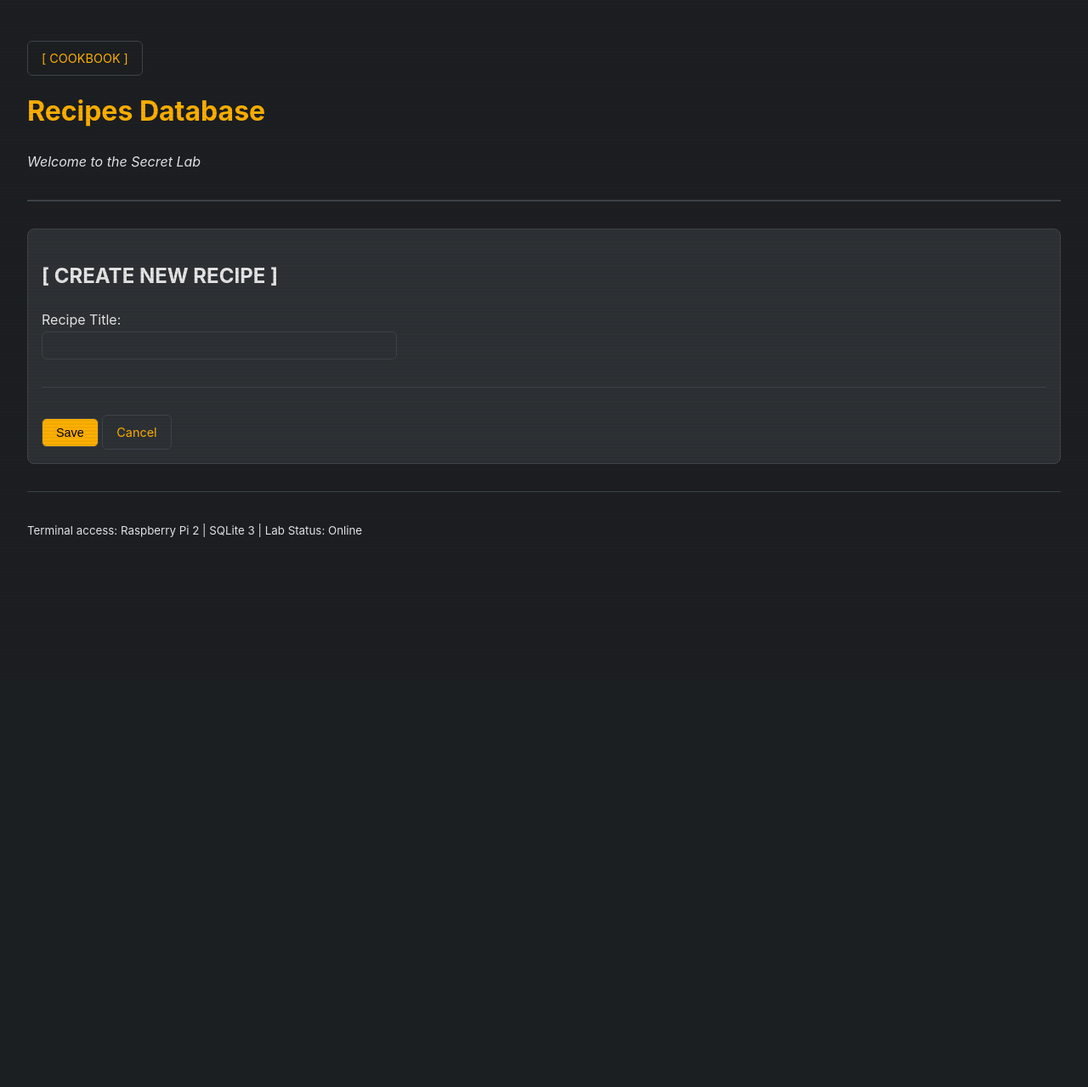
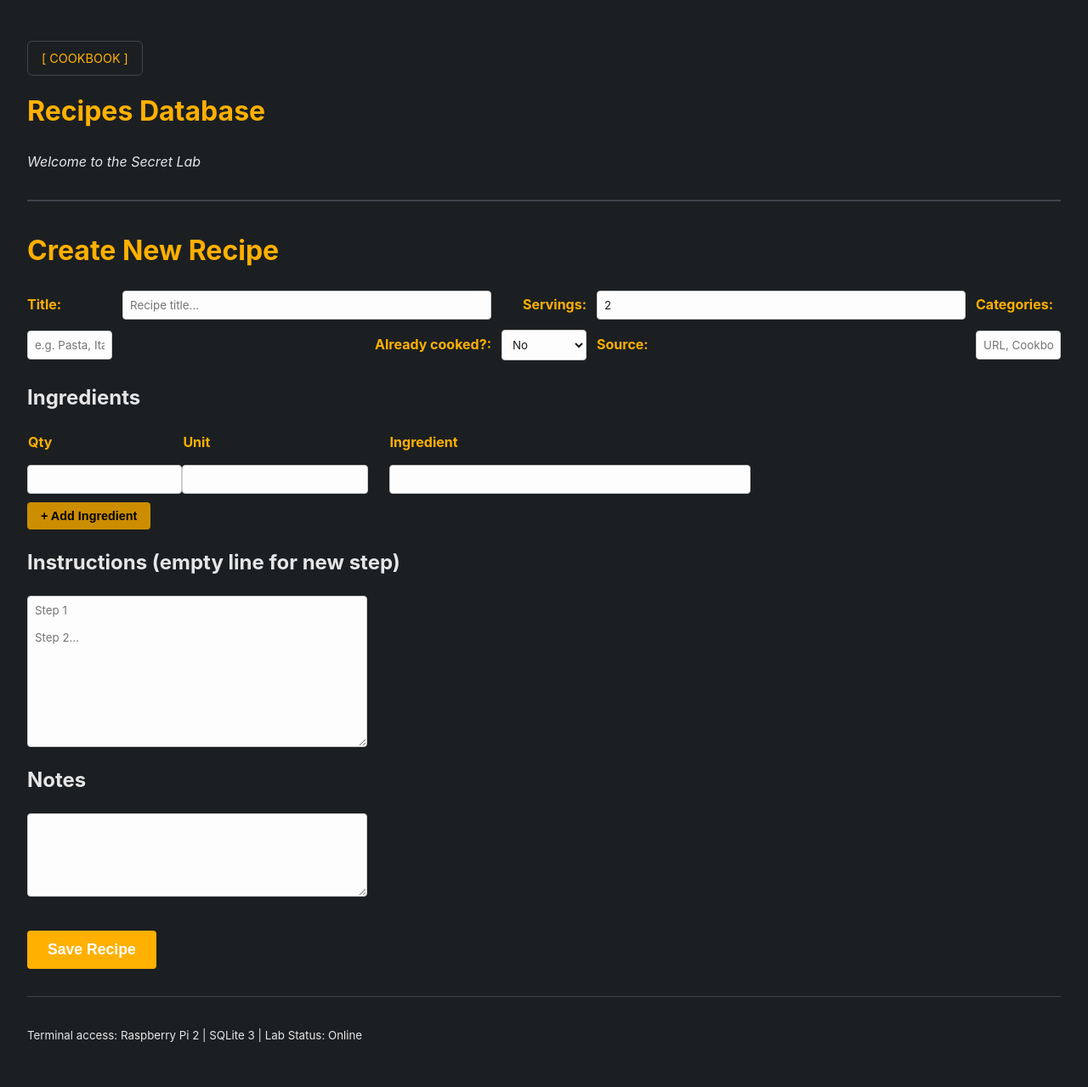
Before and after one commit to valaki-berlin/Kochbuch, a Flask app: page /recipe/new in a window 1280 px wide. Shown: the whole page at 85% size. Before the commit the page ends 632 px from the top, so only its background shows below. Run offline with Flask 3, Linux system fonts and the light colour scheme.

Commit message:
insert new recipe works basically, UI needs overhaul

```diff
--- a/kochbuch/init_recipes_sqlite_summary.sql
+++ b/kochbuch/init_recipes_sqlite_summary.sql
@@ -34,6 +34,7 @@
     title_normalized   TEXT NOT NULL COLLATE NOCASE,
     description   TEXT,
     annotations   TEXT,
+    original_source TEXT,
     servings      INTEGER CHECK (servings > 0),
     prep_minutes  INTEGER CHECK (prep_minutes >= 0),
     cook_minutes  INTEGER CHECK (cook_minutes >= 0),
--- a/kochbuch/strings.py
+++ b/kochbuch/strings.py
@@ -27,7 +27,24 @@
 'choose_file': 'XML-Datei auswählen',
 'import_button': 'Importieren',
 'upload_text': 'Wähle eine XML-Datei aus, um Rezepte in die Datenbank zu laden',
-'browse': 'Ja wo isse denn?'
+'browse': 'Ja wo isse denn?',
+"title_label": "Titel",
+        "servings_label": "Portionen",
+        "tested_label": "Schon mal gekocht?",
+        "cat_label": "Kategorien",
+        "source_label": "Quelle",
+        "image_label": "Bilddatei (Name)",
+        "ingredients_title": "Zutaten",
+        "instructions_title": "Anleitung (Leerzeile für neuen Schritt)",
+        "notes_title": "Anmerkungen",
+        "save_btn": "Rezept speichern",
+        "yes": "Ja",
+        "no": "Nein",
+        "amount_head": "Menge",
+        "unit_head": "Einheit",
+        "ing_head": "Zutat",
+        "add_ingredient": "Zutat hinzufügen",
+        "delete_row": "Löschen"
 },
     'en': {
         'title': 'Recipes Database',
@@ -54,6 +71,23 @@
 'choose_file': 'Select XML file',
 'import_button': 'Import',
 'upload_text': 'Select a file for Upload',
-'browse': "Browse"
+'browse': "Browse",
+"title_label": "Title",
+        "servings_label": "Servings",
+        "tested_label": "Already cooked?",
+        "cat_label": "Categories",
+        "source_label": "Source",
+        "image_label": "Image File (name)",
+        "ingredients_title": "Ingredients",
+        "instructions_title": "Instructions (empty line for new step)",
+        "notes_title": "Notes",
+        "save_btn": "Save Recipe",
+        "yes": "Yes",
+        "no": "No",
+        "amount_head": "Qty",
+        "unit_head": "Unit",
+        "ing_head": "Ingredient",
+	"add_ingredient": "Add Ingredient",
+        "delete_row": "Delete",
     }
 }
--- a/kochbuch/templates/base.html
+++ b/kochbuch/templates/base.html
@@ -222,6 +222,133 @@
 	object-position: center;
     }
 
+/* Layout helpers for forms */
+.form-actions {
+    display: flex;
+    justify-content: flex-start;
+    margin-top: 30px;
+}
+
+.ing-table {
+    width: 100%;
+    border-collapse: collapse;
+    margin-bottom: 10px;
+}
+
+.ing-table th {
+    text-align: left;
+    padding-bottom: 10px;
+    color: var(--accent-color); /* Nutzt deine Projekt-Variable */
+    border: none;
+}
+
+.ing-table td {
+    padding: 5px 0;
+    border: none;
+}
+
+.btn-add {
+    background-color: var(--secondary-amber);
+    color: #000;
+    border: none;
+    padding: 8px 16px;
+    border-radius: 4px;
+    font-weight: bold;
+    cursor: pointer;
+}
+
+.btn-save-large {
+    background-color: var(--accent-color);
+    color: white;
+    padding: 12px 24px;
+    border: none;
+    border-radius: 4px;
+    font-weight: bold;
+    font-size: 1.1rem;
+    cursor: pointer;
+}
+
+.btn-remove {
+    color: #ff4444;
+    background: none;
+    border: none;
+    font-size: 1.2rem;
+    cursor: pointer;
+}
+
+/* base.html <style> update */
+
+/* Light inputs for better readability */
+input, textarea, select {
+    background-color: #fdfdfd !important;
+    color: #1a1a1a !important;
+    border: 1px solid #ccc !important;
+    border-radius: 4px;
+    padding: 8px;
+    font-family: inherit;
+    box-sizing: border-box; /* Crucial for width/padding matching */
+}
+
+/* Header Grid: Label | Wide Input | Right Label | Right Input */
+/* Adjusted min-widths for numerical inputs on the right */
+.header-grid {
+    display: grid;
+    grid-template-columns: 100px 5fr 100px 5fr  100px;
+    gap: 12px 12px;
+    align-items: center;
+    margin-bottom: 25px;
+}
+
+.header-grid label {
+    font-weight: bold;
+    color: var(--accent-color);
+}
+
+/* Ingredients Table Styling */
+.ing-table {
+    width: 100%;
+    border-collapse: collapse;
+    margin-bottom: 5px;
+}
+
+.ing-table th {
+    text-align: left;
+    color: var(--accent-color);
+    padding-bottom: 8px;
+}
+
+/* Set specific widths for Amount/Unit columns to force gap with Ingredient */
+.ing-table .col-amount {
+    width: 15%;
+}
+
+.ing-table .col-unit {
+    width: 20%;
+    padding-right: 25px; /* Creates the gap towards Ingredient field */
+}
+
+.ing-table input {
+    width: 100%;
+}
+
+/* Restrict Instructions/Notes to line up with the Unit column */
+/* They take the same combined percentage as Amount + Unit */
+textarea[name="instructions"],
+textarea[name="notes"] {
+    width: 70%; /* Total of .col-amount + .col-unit */
+    min-width: 350px; /* Optional min-width for usability */
+    display: block; /* Ensure they are block elements */
+}
+
+.btn-remove {
+    color: #ff4444;
+    background: none;
+    border: none;
+    font-size: 1.2rem;
+    cursor: pointer;
+}
+
+
         a { color: var(--accent-color); text-decoration: none; }
         a:hover { text-decoration: underline; }
 
--- a/kochbuch/templates/recipe_form.html
+++ b/kochbuch/templates/recipe_form.html
@@ -1,19 +1,82 @@
 {% extends "base.html" %}
+{% block content %}
 
-{% block content %}
-<div class="recipe-card">
-    <h2>{{ t('btn_new') if not is_edit else 'Edit Recipe' }}</h2>
+<h1>{{ t('create_recipe') }}</h1>
 
-    <form method="post">
-        <label for="title">Recipe Title:</label><br>
-        <input type="text" id="title" name="title" required
-               value="{{ recipe.title if recipe else '' }}">
+<form method="POST">
+    <div class="header-grid">
+        <label>{{ t('title_label') }}:</label>
+        <input name="title" required placeholder="Recipe title...">
 
-        <hr>
-        <button type="submit" class="btn" style="background-color: #ffb000; color: #000;">
-            {{ t('save') }}
-        </button>
-        <a href="{{ url_for('kochbuch.index') }}" class="btn" style="background: none; border: 1px solid var(--border-color);">{{ t('cancel') }}</a>
-    </form>
-</div>
+        <label style="text-align: right;">{{ t('servings_label') }}:</label>
+        <input type="number" name="servings" value="2">
+
+        <label>{{ t('cat_label') }}:</label>
+        <input name="categories" placeholder="e.g. Pasta, Italian, Quick">
+
+        <label style="text-align: right;">{{ t('tested_label') }}:</label>
+        <select name="is_tested">
+            <option value="false">{{ t('no') }}</option>
+            <option value="true">{{ t('yes') }}</option>
+        </select>
+
+        <label>{{ t('source_label') }}:</label>
+        <input name="source" placeholder="URL, Cookbook page, etc.">
+        </div>
+
+    <h2>{{ t('ingredients_title') }}</h2>
+    <table id="zutaten" class="ing-table">
+        <thead>
+            <tr>
+                <th style="width: 15%; text-align: left;">{{ t('amount_head') }}</th>
+                <th style="width: 20%; text-align: left;">{{ t('unit_head') }}</th>
+                <th style="text-align: left;">{{ t('ing_head') }}</th>
+                <th style="width: 50px;"></th>
+            </tr>
+        </thead>
+        <tbody>
+            <tr>
+                <td><input name="amount[]" list="mengenListe"></td>
+                <td style="padding-right: 25px;"><input name="unit[]" list="einheitenListe"></td>
+                <td style="width: 35%;"><input name="ingredient[]" list="zutatenListe"></td>
+                <td></td> </tr>
+        </tbody>
+    </table>
+
+    <div class="form-actions-left" style="margin-top: 5px;">
+        <button type="button" onclick="addRow()" class="btn-add">+ {{ t('add_ingredient') }}</button>
+    </div>
+
+    <h2>{{ t('instructions_title') }}</h2>
+    <textarea name="instructions" rows="10" placeholder="Step 1&#10;&#10;Step 2..."></textarea>
+
+    <h2>{{ t('notes_title') }}</h2>
+    <textarea name="notes" rows="5"></textarea>
+
+    <div class="form-actions-left" style="margin-top: 40px;">
+        <button type="submit" class="btn-save-large">{{ t('save_btn') }}</button>
+    </div>
+</form>
+
+<datalist id="einheitenListe"></datalist>
+<datalist id="mengenListe"></datalist>
+<datalist id="zutatenListe"></datalist>
+
+<script>
+/**
+ * Adds a new row to the ingredient table
+ */
+function addRow() {
+    const tbody = document.querySelector('#zutaten tbody');
+    const row = document.createElement('tr');
+    row.innerHTML = `
+        <td><input name="amount[]" list="mengenListe"></td>
+        <td style="padding-right: 25px;"><input name="unit[]" list="einheitenListe"></td>
+        <td style="width: 35%;"><input name="ingredient[]" list="zutatenListe"></td>
+        <td><button type="button" onclick="this.closest('tr').remove()" class="btn-remove">✕</button></td>
+    `;
+    tbody.appendChild(row);
+}
+</script>
+
 {% endblock %}
```
Also changed, not shown: kochbuch/create_recipe.py (+65 -24 lines), kochbuch/import_receipe.py (deleted, +0 -121 lines).
